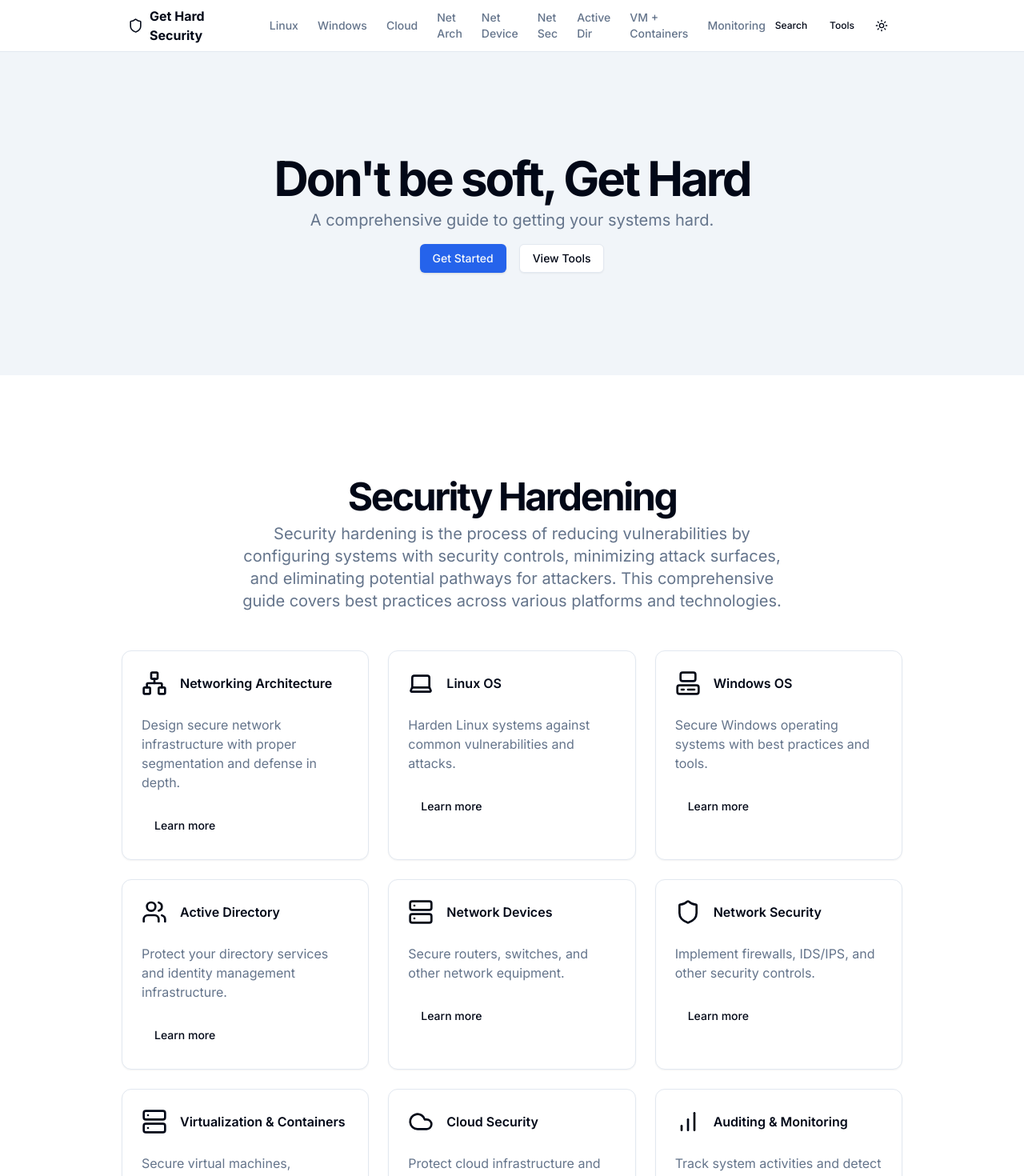
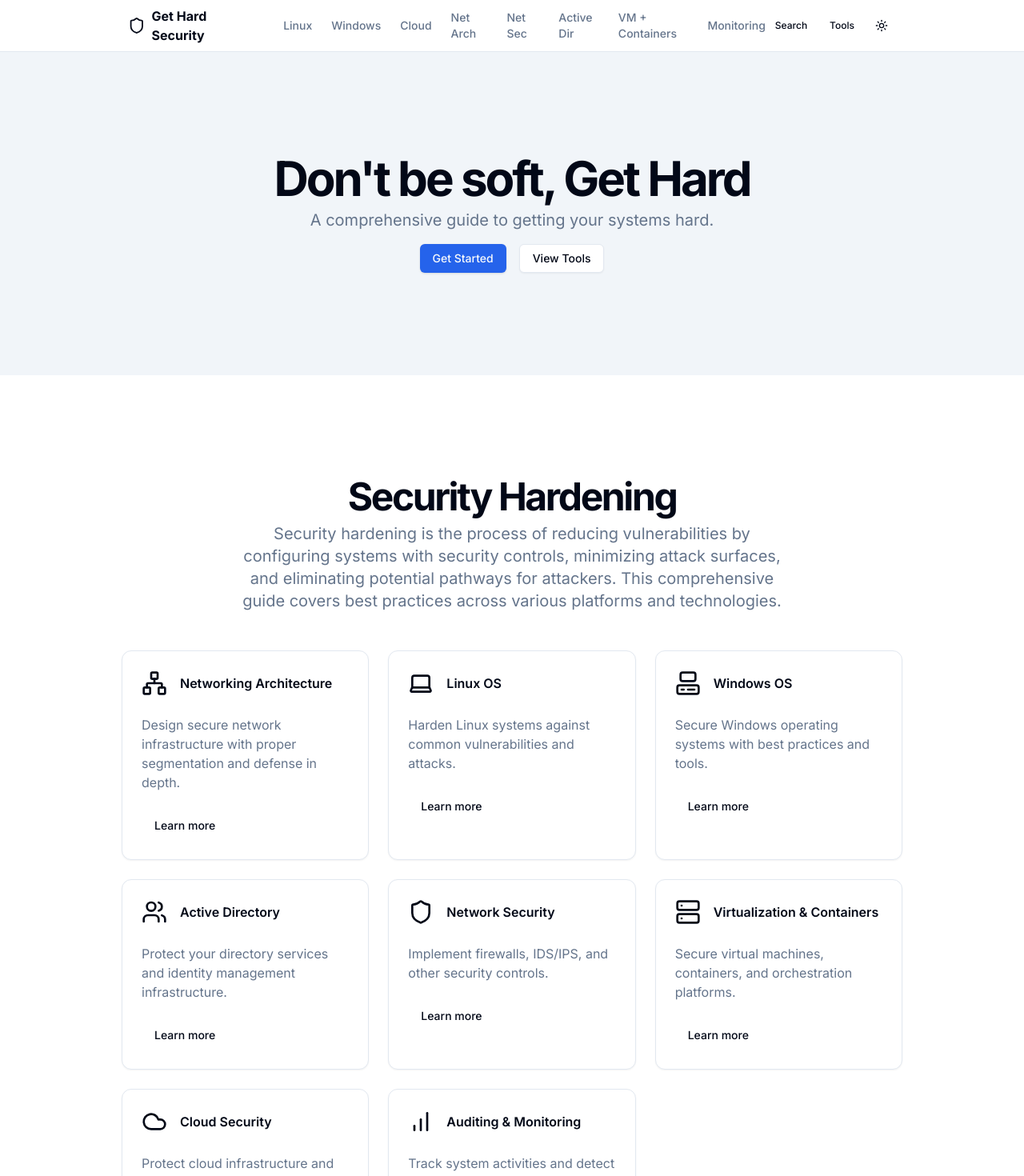
Before and after one commit to Triv2/security-harden, a Next.js app: page / in a window 1280 px wide. Shown: the top 1470 px of the page at 80% size. Built offline with nearby package versions, Linux system fonts and the light colour scheme.

Commit message:
AI forgot a section, removed temporarily

```diff
--- a/app/page.tsx
+++ b/app/page.tsx
@@ -39,12 +39,12 @@ export default function Home() {
       icon: Users,
       slug: "active-directory",
     },
-    {
-      title: "Network Devices",
-      description: "Secure routers, switches, and other network equipment.",
-      icon: Server,
-      slug: "network-devices",
-    },
+    // {
+    //   title: "Network Devices",
+    //   description: "Secure routers, switches, and other network equipment.",
+    //   icon: Server,
+    //   slug: "network-devices",
+    // },
     {
       title: "Network Security",
       description: "Implement firewalls, IDS/IPS, and other security controls.",
--- a/components/main-nav.tsx
+++ b/components/main-nav.tsx
@@ -18,22 +18,22 @@ export function MainNav() {
         <Link href="/category/cloud-security" className="flex items-center text-sm font-medium text-muted-foreground">
           Cloud
         </Link>
-        <Link href="/category/cloud-security" className="flex items-center text-sm font-medium text-muted-foreground">
+        <Link href="/category/networking-architecture" className="flex items-center text-sm font-medium text-muted-foreground">
           Net Arch
         </Link>
-        <Link href="/category/network-devices" className="flex items-center text-sm font-medium text-muted-foreground">
+        {/* <Link href="/category/network-devices" className="flex items-center text-sm font-medium text-muted-foreground">
           Net Device
-        </Link>
+        </Link> */}
         <Link href="/category/network-security" className="flex items-center text-sm font-medium text-muted-foreground">
           Net Sec
         </Link>
-        <Link href="/category/cloud-security" className="flex items-center text-sm font-medium text-muted-foreground">
+        <Link href="/category/active-directory" className="flex items-center text-sm font-medium text-muted-foreground">
           Active Dir
         </Link>
-        <Link href="/category/cloud-security" className="flex items-center text-sm font-medium text-muted-foreground">
+        <Link href="/category/virtualization-containers" className="flex items-center text-sm font-medium text-muted-foreground">
           VM + Containers
         </Link>
-        <Link href="/category/cloud-security" className="flex items-center text-sm font-medium text-muted-foreground">
+        <Link href="/category/auditing-monitoring" className="flex items-center text-sm font-medium text-muted-foreground">
           Monitoring
         </Link>
       </nav>
```
